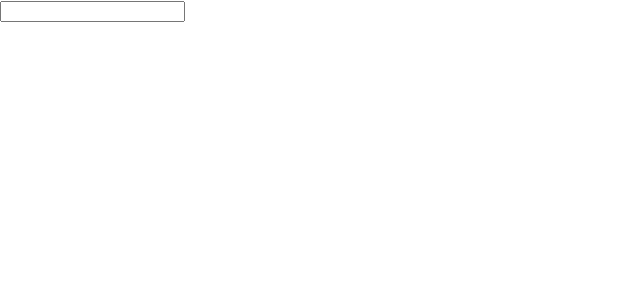
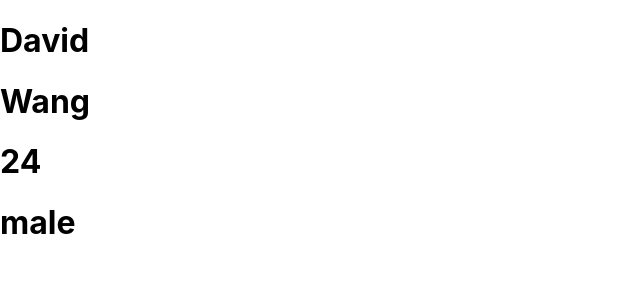
Before and after one commit to hunter850/react, a React (Vite) app: page / in a window 1280 px wide. Shown: the top 300 px of the page, without its empty margins (0-640 px from the left). Built offline with nearby package versions, Linux system fonts and the light colour scheme.

Commit message:
build my hook & useContext

```diff
--- a/src/App.jsx
+++ b/src/App.jsx
@@ -1,7 +1,7 @@
-import TryUseTransition from "./practice/42.TryUseTransition";
+import YourHook from "./practice/43.YourHook";
 const App = () => {
     const el = (
-        <TryUseTransition />
+        <YourHook />
     )
 
     return el;
--- /dev/null
+++ b/src/practice/43.YourHook.jsx
@@ -0,0 +1,15 @@
+import { Fragment } from "react";
+import { VariableProvider } from "./components/43.VariableProvider";
+import VariableChild from "./components/43.VariableChild";
+
+const YourHook = () => {
+    const el = (
+        <VariableProvider>
+            <VariableChild />
+        </VariableProvider>
+    )
+
+    return el;
+}
+
+export default YourHook
--- /dev/null
+++ b/src/practice/components/43.VariableChild.jsx
@@ -0,0 +1,14 @@
+import { Fragment } from "react";
+import VariableGrandChild from "./43.VariableGrandChild";
+
+const VariableChild = () => {
+    const el = (
+        <Fragment>
+            <VariableGrandChild />
+        </Fragment>
+    )
+
+    return el;
+}
+
+export default VariableChild
--- /dev/null
+++ b/src/practice/components/43.VariableGrandChild.jsx
@@ -0,0 +1,20 @@
+import { Fragment } from "react";
+import { usePersonVariable } from "./43.VariableProvider";
+
+const VariableGrandChild = () => {
+
+    const person = usePersonVariable();
+
+    const el = (
+        <Fragment>
+            <h1>{person.firstName}</h1>
+            <h1>{person.lastName}</h1>
+            <h1>{person.age}</h1>
+            <h1>{person.gender}</h1>
+        </Fragment>
+    )
+
+    return el;
+}
+
+export default VariableGrandChild
--- /dev/null
+++ b/src/practice/components/43.VariableProvider.jsx
@@ -0,0 +1,23 @@
+import React, { useContext } from "react";
+
+const person = {
+    firstName: "David",
+    lastName: "Wang",
+    age: 24,
+    gender: "male"
+}
+
+const PersonVariable = React.createContext()
+
+export const usePersonVariable = () => {
+    return useContext(PersonVariable);
+}
+export const VariableProvider = ({ children }) => {
+    const el = (
+        <PersonVariable.Provider value={person}>
+            {children}
+        </PersonVariable.Provider>
+    )
+
+    return el;
+}
```
